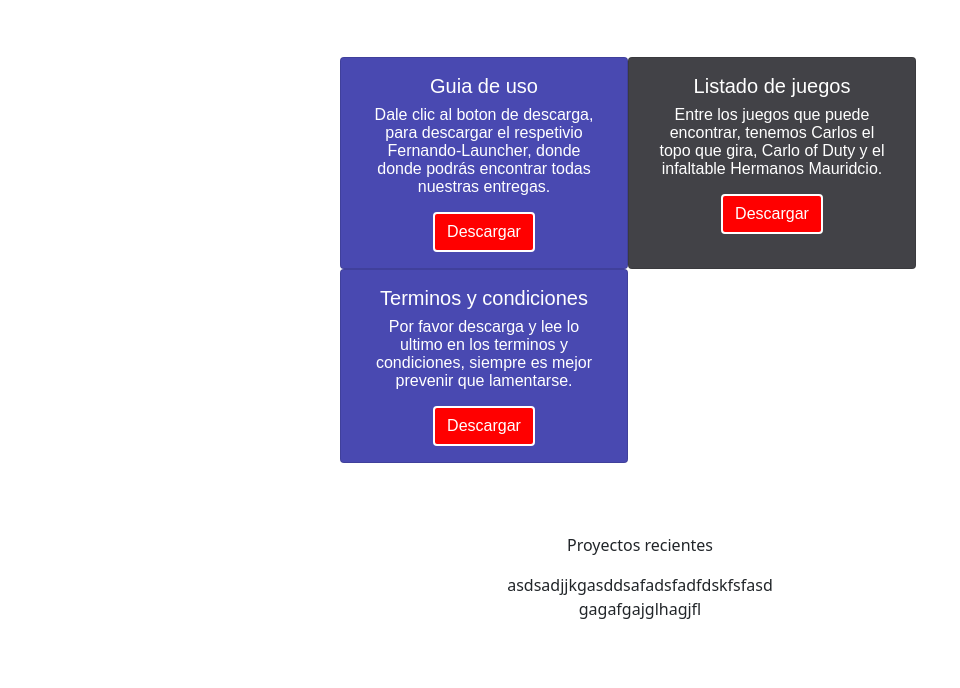
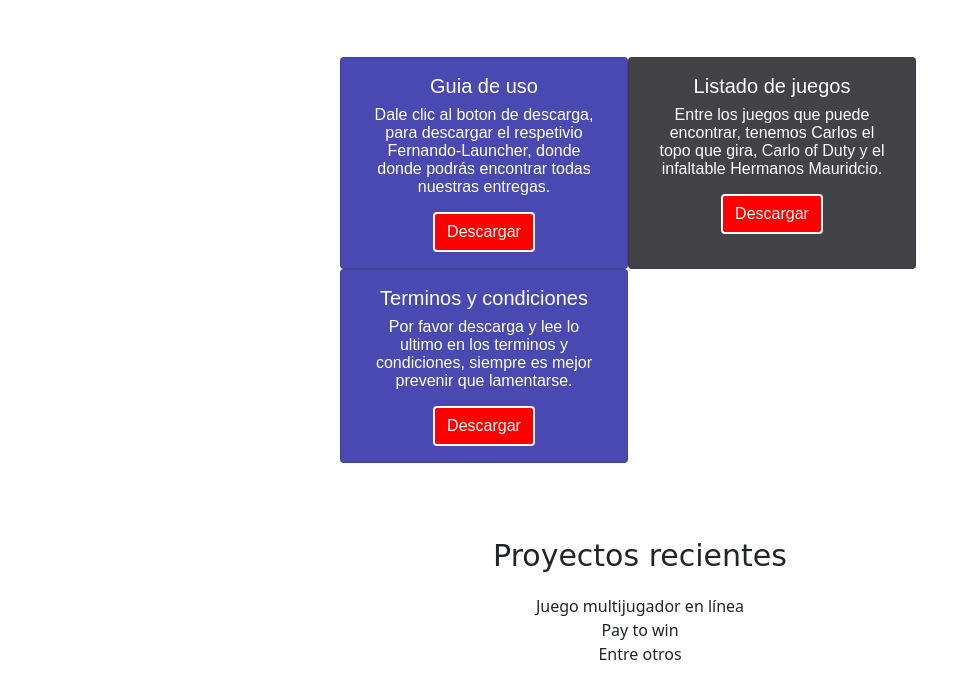
Before and after one commit to Sebasflox/Sitio-web-Fernando, a plain HTML site: page servicios.html in a window 1280 px wide. Shown: the part 55-743 px from the top of the page, without its empty margins (0-960 px from the left). Drawn offline with nearby package versions, Linux system fonts and the light colour scheme.

Commit message:
Proyecto Final

```diff
--- a/css/estilo_servicios.css
+++ b/css/estilo_servicios.css
@@ -34,3 +34,8 @@
 .background1 {
     background-color: rgb(73, 73, 177);
 }
+
+.tipo {
+    font-family: 'ZCOOL QingKe HuangYou', cursive;
+    font-size: 30px;
+}
--- a/servicios.html
+++ b/servicios.html
@@ -58,8 +58,8 @@
         </div>
       </div>
 
-      <p class="textocentrado">Proyectos recientes</p>
-      <p class="textocentrado">asdsadjjkgasddsafadsfadfdskfsfasd <br> gagafgajglhagjfl</p>
+      <p class="textocentrado tipo">Proyectos recientes</p>
+      <p class="textocentrado">Juego multijugador en línea <br>Pay to win <br>Entre otros</p>
 
       <section class="row centrado">
         <div class="col-3 textocentrado1">
```
